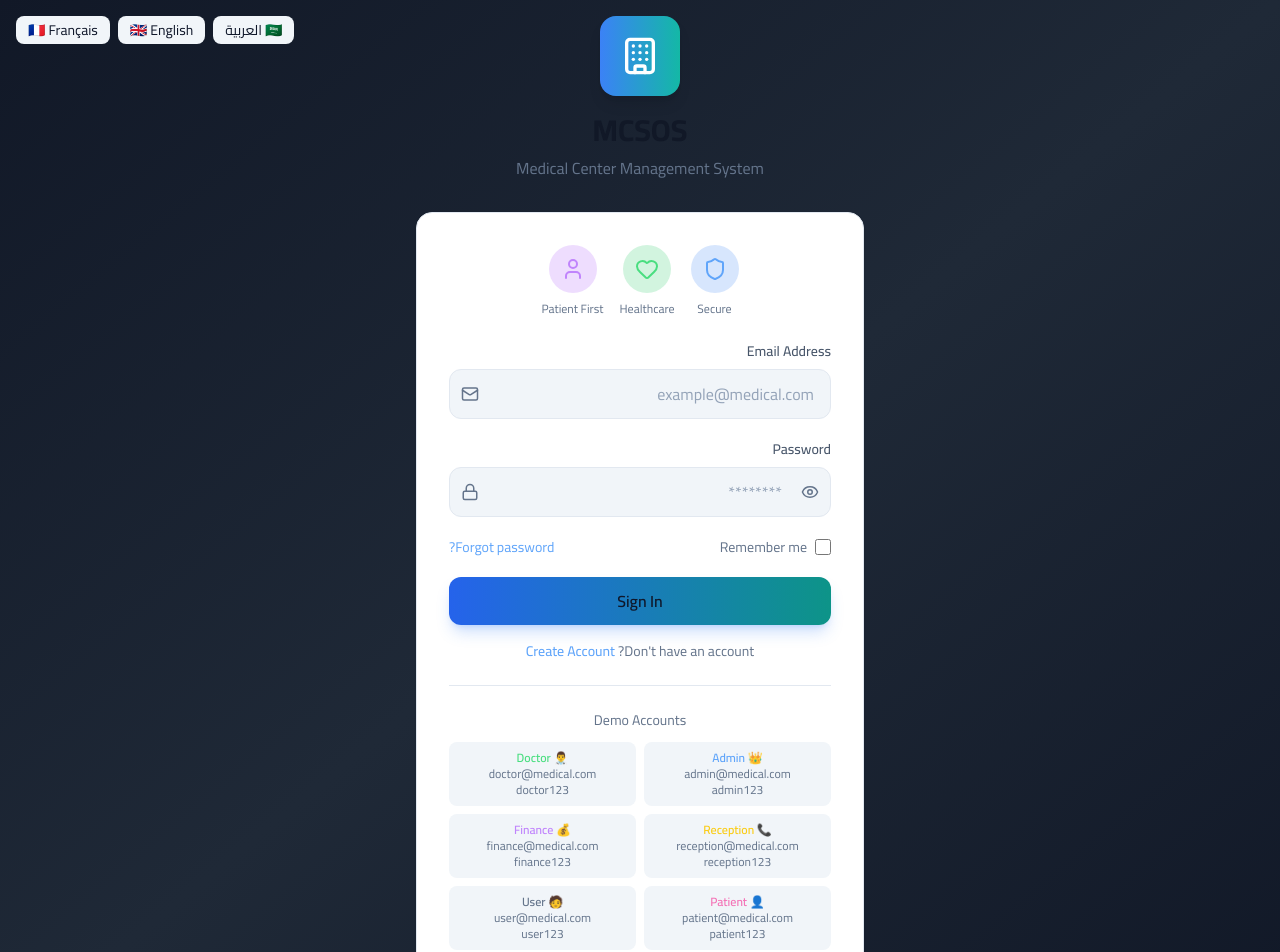
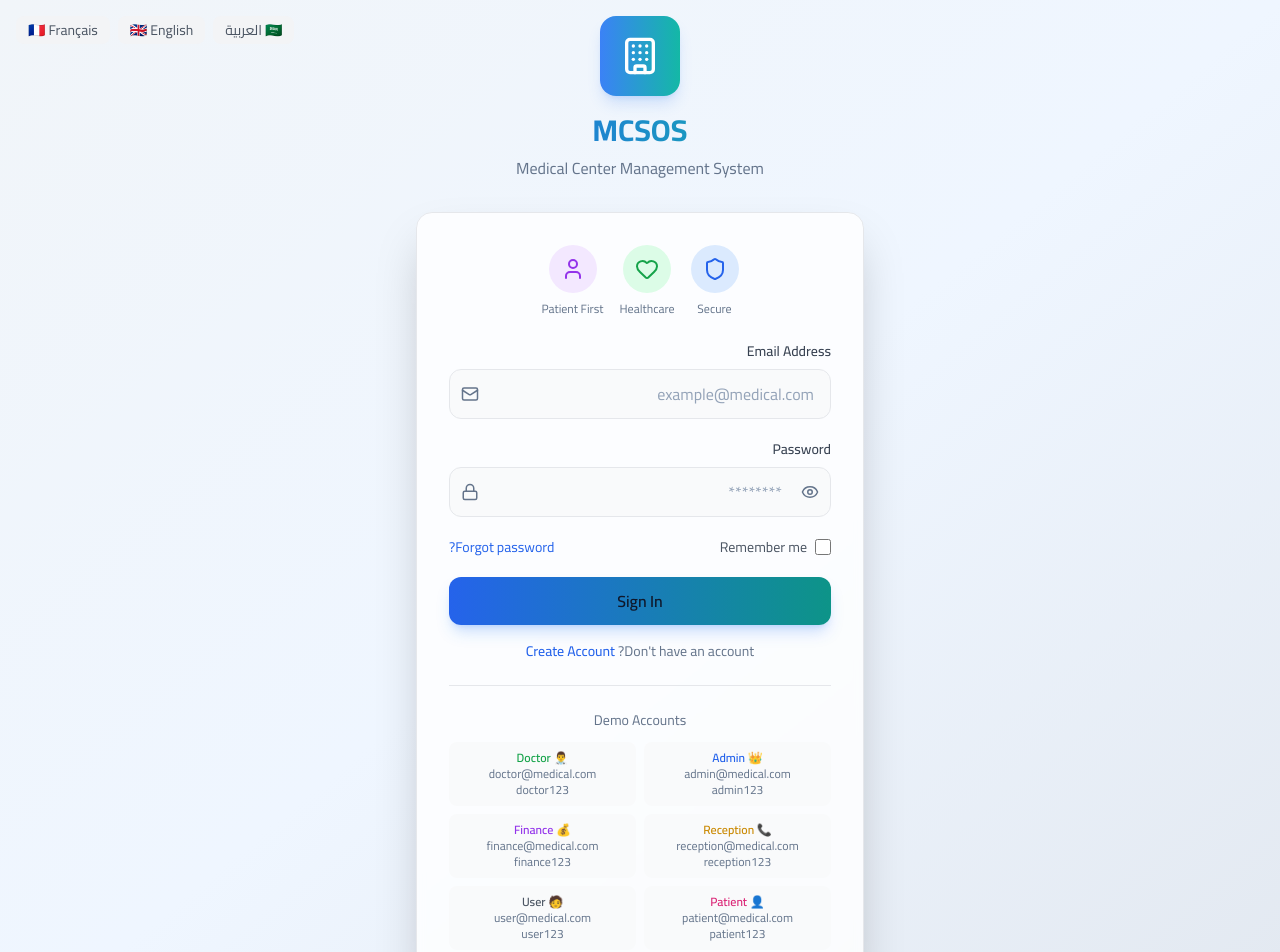
Before and after one commit to Islam412/MCSOS-System, a React (Vite) app: page /login in a window 1280 px wide. Shown: the top 952 px of the page. Built offline with nearby package versions, Linux system fonts and the light colour scheme.

Commit message:
update style at login

```diff
--- a/src/pages/auth/Login.jsx
+++ b/src/pages/auth/Login.jsx
@@ -198,45 +198,45 @@ export default function Login() {
   }
 
   return (
-    <div className="min-h-screen bg-gradient-to-br from-gray-900 via-gray-800 to-gray-900 flex items-center justify-center p-4">
+    <div className="min-h-screen bg-gradient-to-br from-slate-100 via-blue-50 to-slate-200 dark:from-gray-900 dark:via-gray-800 dark:to-gray-900 flex items-center justify-center p-4 transition-colors duration-300">
       <div className="absolute top-4 left-4 flex gap-2 z-10">
-        <button onClick={() => i18n.changeLanguage('ar')} className={`px-3 py-1 rounded-lg text-sm transition ${i18n.language === 'ar' ? 'bg-blue-500/20 text-blue-400' : 'bg-gray-700/50 text-gray-400'}`}>🇸🇦 العربية</button>
-        <button onClick={() => i18n.changeLanguage('en')} className={`px-3 py-1 rounded-lg text-sm transition ${i18n.language === 'en' ? 'bg-blue-500/20 text-blue-400' : 'bg-gray-700/50 text-gray-400'}`}>🇬🇧 English</button>
-        <button onClick={() => i18n.changeLanguage('fr')} className={`px-3 py-1 rounded-lg text-sm transition ${i18n.language === 'fr' ? 'bg-blue-500/20 text-blue-400' : 'bg-gray-700/50 text-gray-400'}`}>🇫🇷 Français</button>
+        <button onClick={() => i18n.changeLanguage('ar')} className={`px-3 py-1 rounded-lg text-sm transition ${i18n.language === 'ar' ? 'bg-blue-100 text-blue-600 dark:bg-blue-500/20 dark:text-blue-400' : 'bg-gray-100 text-gray-600 dark:bg-gray-700/50 dark:text-gray-400'}`}>🇸🇦 العربية</button>
+        <button onClick={() => i18n.changeLanguage('en')} className={`px-3 py-1 rounded-lg text-sm transition ${i18n.language === 'en' ? 'bg-blue-100 text-blue-600 dark:bg-blue-500/20 dark:text-blue-400' : 'bg-gray-100 text-gray-600 dark:bg-gray-700/50 dark:text-gray-400'}`}>🇬🇧 English</button>
+        <button onClick={() => i18n.changeLanguage('fr')} className={`px-3 py-1 rounded-lg text-sm transition ${i18n.language === 'fr' ? 'bg-blue-100 text-blue-600 dark:bg-blue-500/20 dark:text-blue-400' : 'bg-gray-100 text-gray-600 dark:bg-gray-700/50 dark:text-gray-400'}`}>🇫🇷 Français</button>
       </div>
 
       <div className="w-full max-w-md">
         <div className="text-center mb-8">
-          <div className="inline-flex items-center justify-center w-20 h-20 bg-gradient-to-r from-blue-500 to-teal-500 rounded-2xl mb-4 shadow-lg">
+          <div className="inline-flex items-center justify-center w-20 h-20 bg-gradient-to-r from-blue-500 to-teal-500 rounded-2xl mb-4 shadow-lg shadow-blue-500/20">
             <Building size={40} className="text-white" />
           </div>
-          <h1 className="text-3xl font-bold gradient-text">MCSOS</h1>
-          <p className="text-gray-400 mt-2">{isRTL ? 'نظام إدارة المركز الطبي' : 'Medical Center Management System'}</p>
+          <h1 className="text-3xl font-bold bg-gradient-to-r from-blue-600 to-teal-500 dark:from-blue-400 dark:to-teal-300 bg-clip-text text-transparent">MCSOS</h1>
+          <p className="text-gray-500 dark:text-gray-400 mt-2">{isRTL ? 'نظام إدارة المركز الطبي' : 'Medical Center Management System'}</p>
         </div>
 
-        <div className="bg-gray-800/50 backdrop-blur-sm rounded-2xl p-8 border border-gray-700/50 shadow-2xl">
+        <div className="bg-white/80 dark:bg-gray-800/50 backdrop-blur-sm rounded-2xl p-8 border border-gray-200 dark:border-gray-700/50 shadow-2xl">
           <div className="flex justify-center gap-4 mb-6">
-            <div className="text-center"><div className="w-12 h-12 rounded-full bg-blue-500/20 flex items-center justify-center mx-auto mb-2"><Shield size={24} className="text-blue-400" /></div><p className="text-xs text-gray-400">{isRTL ? 'آمن' : 'Secure'}</p></div>
-            <div className="text-center"><div className="w-12 h-12 rounded-full bg-green-500/20 flex items-center justify-center mx-auto mb-2"><Heart size={24} className="text-green-400" /></div><p className="text-xs text-gray-400">{isRTL ? 'رعاية صحية' : 'Healthcare'}</p></div>
-            <div className="text-center"><div className="w-12 h-12 rounded-full bg-purple-500/20 flex items-center justify-center mx-auto mb-2"><User size={24} className="text-purple-400" /></div><p className="text-xs text-gray-400">{isRTL ? 'مريض أولاً' : 'Patient First'}</p></div>
+            <div className="text-center"><div className="w-12 h-12 rounded-full bg-blue-100 dark:bg-blue-500/20 flex items-center justify-center mx-auto mb-2"><Shield size={24} className="text-blue-600 dark:text-blue-400" /></div><p className="text-xs text-gray-500 dark:text-gray-400">{isRTL ? 'آمن' : 'Secure'}</p></div>
+            <div className="text-center"><div className="w-12 h-12 rounded-full bg-green-100 dark:bg-green-500/20 flex items-center justify-center mx-auto mb-2"><Heart size={24} className="text-green-600 dark:text-green-400" /></div><p className="text-xs text-gray-500 dark:text-gray-400">{isRTL ? 'رعاية صحية' : 'Healthcare'}</p></div>
+            <div className="text-center"><div className="w-12 h-12 rounded-full bg-purple-100 dark:bg-purple-500/20 flex items-center justify-center mx-auto mb-2"><User size={24} className="text-purple-600 dark:text-purple-400" /></div><p className="text-xs text-gray-500 dark:text-gray-400">{isRTL ? 'مريض أولاً' : 'Patient First'}</p></div>
           </div>
 
           <form onSubmit={handleLogin} className="space-y-5">
             {error && (
-              <div className="bg-red-500/10 border border-red-500/30 rounded-lg p-3 flex items-center gap-2">
-                <AlertCircle size={18} className="text-red-400" />
-                <p className="text-red-400 text-sm">{error}</p>
+              <div className="bg-red-50 dark:bg-red-500/10 border border-red-200 dark:border-red-500/30 rounded-lg p-3 flex items-center gap-2">
+                <AlertCircle size={18} className="text-red-500 dark:text-red-400" />
+                <p className="text-red-600 dark:text-red-400 text-sm">{error}</p>
               </div>
             )}
 
             <div>
-              <label className="block text-sm font-medium text-gray-300 mb-2">{isRTL ? 'البريد الإلكتروني' : 'Email Address'}</label>
+              <label className="block text-sm font-medium text-gray-700 dark:text-gray-300 mb-2">{isRTL ? 'البريد الإلكتروني' : 'Email Address'}</label>
               <div className="relative">
-                <Mail className="absolute left-3 top-1/2 -translate-y-1/2 text-gray-500" size={18} />
+                <Mail className="absolute left-3 top-1/2 -translate-y-1/2 text-gray-400 dark:text-gray-500" size={18} />
                 <input
                   type="email"
                   required
-                  className="w-full pl-10 pr-4 py-3 bg-gray-700/50 border border-gray-600 rounded-xl focus:ring-2 focus:ring-blue-500 focus:border-transparent text-white transition"
+                  className="w-full pl-10 pr-4 py-3 bg-gray-50 dark:bg-gray-700/50 border border-gray-200 dark:border-gray-600 rounded-xl focus:ring-2 focus:ring-blue-500 focus:border-transparent text-gray-900 dark:text-white placeholder-gray-400 dark:placeholder-gray-500 transition"
                   placeholder={isRTL ? 'example@medical.com' : 'example@medical.com'}
                   value={email}
                   onChange={(e) => setEmail(e.target.value)}
@@ -245,18 +245,18 @@ export default function Login() {
             </div>
 
             <div>
-              <label className="block text-sm font-medium text-gray-300 mb-2">{isRTL ? 'كلمة المرور' : 'Password'}</label>
+              <label className="block text-sm font-medium text-gray-700 dark:text-gray-300 mb-2">{isRTL ? 'كلمة المرور' : 'Password'}</label>
               <div className="relative">
-                <Lock className="absolute left-3 top-1/2 -translate-y-1/2 text-gray-500" size={18} />
+                <Lock className="absolute left-3 top-1/2 -translate-y-1/2 text-gray-400 dark:text-gray-500" size={18} />
                 <input
                   type={showPassword ? 'text' : 'password'}
                   required
-                  className="w-full pl-10 pr-12 py-3 bg-gray-700/50 border border-gray-600 rounded-xl focus:ring-2 focus:ring-blue-500 focus:border-transparent text-white transition"
+                  className="w-full pl-10 pr-12 py-3 bg-gray-50 dark:bg-gray-700/50 border border-gray-200 dark:border-gray-600 rounded-xl focus:ring-2 focus:ring-blue-500 focus:border-transparent text-gray-900 dark:text-white placeholder-gray-400 dark:placeholder-gray-500 transition"
                   placeholder="********"
                   value={password}
                   onChange={(e) => setPassword(e.target.value)}
                 />
-                <button type="button" onClick={() => setShowPassword(!showPassword)} className="absolute right-3 top-1/2 -translate-y-1/2 text-gray-500 hover:text-gray-300">
+                <button type="button" onClick={() => setShowPassword(!showPassword)} className="absolute right-3 top-1/2 -translate-y-1/2 text-gray-400 dark:text-gray-500 hover:text-gray-600 dark:hover:text-gray-300">
                   {showPassword ? <EyeOff size={18} /> : <Eye size={18} />}
                 </button>
               </div>
@@ -264,10 +264,10 @@ export default function Login() {
 
             <div className="flex items-center justify-between">
               <label className="flex items-center gap-2 cursor-pointer">
-                <input type="checkbox" checked={rememberMe} onChange={(e) => setRememberMe(e.target.checked)} className="w-4 h-4 rounded border-gray-600 bg-gray-700 text-blue-500 focus:ring-blue-500" />
-                <span className="text-sm text-gray-400">{isRTL ? 'تذكرني' : 'Remember me'}</span>
+                <input type="checkbox" checked={rememberMe} onChange={(e) => setRememberMe(e.target.checked)} className="w-4 h-4 rounded border-gray-300 dark:border-gray-600 bg-white dark:bg-gray-700 text-blue-500 focus:ring-blue-500" />
+                <span className="text-sm text-gray-600 dark:text-gray-400">{isRTL ? 'تذكرني' : 'Remember me'}</span>
               </label>
-              <button type="button" onClick={() => navigate('/forgot-password')} className="text-sm text-blue-400 hover:text-blue-300 transition">
+              <button type="button" onClick={() => navigate('/forgot-password')} className="text-sm text-blue-600 dark:text-blue-400 hover:text-blue-700 dark:hover:text-blue-300 transition">
                 {isRTL ? 'نسيت كلمة المرور؟' : 'Forgot password?'}
               </button>
             </div>
@@ -286,28 +286,28 @@ export default function Login() {
           </form>
 
           <div className="mt-4 text-center">
-            <p className="text-sm text-gray-400">
+            <p className="text-sm text-gray-500 dark:text-gray-400">
               {isRTL ? 'ليس لديك حساب؟' : "Don't have an account?"}{' '}
-              <button onClick={() => navigate('/register')} className="text-blue-400 hover:text-blue-300 font-medium">
+              <button onClick={() => navigate('/register')} className="text-blue-600 dark:text-blue-400 hover:text-blue-700 dark:hover:text-blue-300 font-medium">
                 {isRTL ? 'إنشاء حساب جديد' : 'Create Account'}
               </button>
             </p>
           </div>
 
-          <div className="mt-6 pt-6 border-t border-gray-700">
-            <p className="text-center text-sm text-gray-400 mb-3">{isRTL ? 'حسابات تجريبية' : 'Demo Accounts'}</p>
+          <div className="mt-6 pt-6 border-t border-gray-200 dark:border-gray-700">
+            <p className="text-center text-sm text-gray-500 dark:text-gray-400 mb-3">{isRTL ? 'حسابات تجريبية' : 'Demo Accounts'}</p>
             <div className="grid grid-cols-2 gap-2 text-xs">
-              <div className="bg-gray-700/30 rounded-lg p-2 text-center"><p className="text-blue-400 font-semibold">👑 Admin</p><p className="text-gray-500">admin@medical.com</p><p className="text-gray-500">admin123</p></div>
-              <div className="bg-gray-700/30 rounded-lg p-2 text-center"><p className="text-green-400 font-semibold">👨‍⚕️ Doctor</p><p className="text-gray-500">doctor@medical.com</p><p className="text-gray-500">doctor123</p></div>
-              <div className="bg-gray-700/30 rounded-lg p-2 text-center"><p className="text-yellow-400 font-semibold">📞 Reception</p><p className="text-gray-500">reception@medical.com</p><p className="text-gray-500">reception123</p></div>
-              <div className="bg-gray-700/30 rounded-lg p-2 text-center"><p className="text-purple-400 font-semibold">💰 Finance</p><p className="text-gray-500">finance@medical.com</p><p className="text-gray-500">finance123</p></div>
-              <div className="bg-gray-700/30 rounded-lg p-2 text-center"><p className="text-pink-400 font-semibold">👤 Patient</p><p className="text-gray-500">patient@medical.com</p><p className="text-gray-500">patient123</p></div>
-              <div className="bg-gray-700/30 rounded-lg p-2 text-center"><p className="text-gray-400 font-semibold">🧑 User</p><p className="text-gray-500">user@medical.com</p><p className="text-gray-500">user123</p></div>
+              <div className="bg-gray-50 dark:bg-gray-700/30 rounded-lg p-2 text-center"><p className="text-blue-600 dark:text-blue-400 font-semibold">👑 Admin</p><p className="text-gray-400 dark:text-gray-500">admin@medical.com</p><p className="text-gray-400 dark:text-gray-500">admin123</p></div>
+              <div className="bg-gray-50 dark:bg-gray-700/30 rounded-lg p-2 text-center"><p className="text-green-600 dark:text-green-400 font-semibold">👨‍⚕️ Doctor</p><p className="text-gray-400 dark:text-gray-500">doctor@medical.com</p><p className="text-gray-400 dark:text-gray-500">doctor123</p></div>
+              <div className="bg-gray-50 dark:bg-gray-700/30 rounded-lg p-2 text-center"><p className="text-yellow-600 dark:text-yellow-400 font-semibold">📞 Reception</p><p className="text-gray-400 dark:text-gray-500">reception@medical.com</p><p className="text-gray-400 dark:text-gray-500">reception123</p></div>
+              <div className="bg-gray-50 dark:bg-gray-700/30 rounded-lg p-2 text-center"><p className="text-purple-600 dark:text-purple-400 font-semibold">💰 Finance</p><p className="text-gray-400 dark:text-gray-500">finance@medical.com</p><p className="text-gray-400 dark:text-gray-500">finance123</p></div>
+              <div className="bg-gray-50 dark:bg-gray-700/30 rounded-lg p-2 text-center"><p className="text-pink-600 dark:text-pink-400 font-semibold">👤 Patient</p><p className="text-gray-400 dark:text-gray-500">patient@medical.com</p><p className="text-gray-400 dark:text-gray-500">patient123</p></div>
+              <div className="bg-gray-50 dark:bg-gray-700/30 rounded-lg p-2 text-center"><p className="text-gray-600 dark:text-gray-400 font-semibold">🧑 User</p><p className="text-gray-400 dark:text-gray-500">user@medical.com</p><p className="text-gray-400 dark:text-gray-500">user123</p></div>
             </div>
           </div>
         </div>
 
-        <p className="text-center text-gray-500 text-xs mt-8">
+        <p className="text-center text-gray-400 dark:text-gray-500 text-xs mt-8">
           2026 © MCSOS - {isRTL ? 'نظام إدارة المركز الطبي' : 'Medical Center Management System'}
         </p>
       </div>
```
